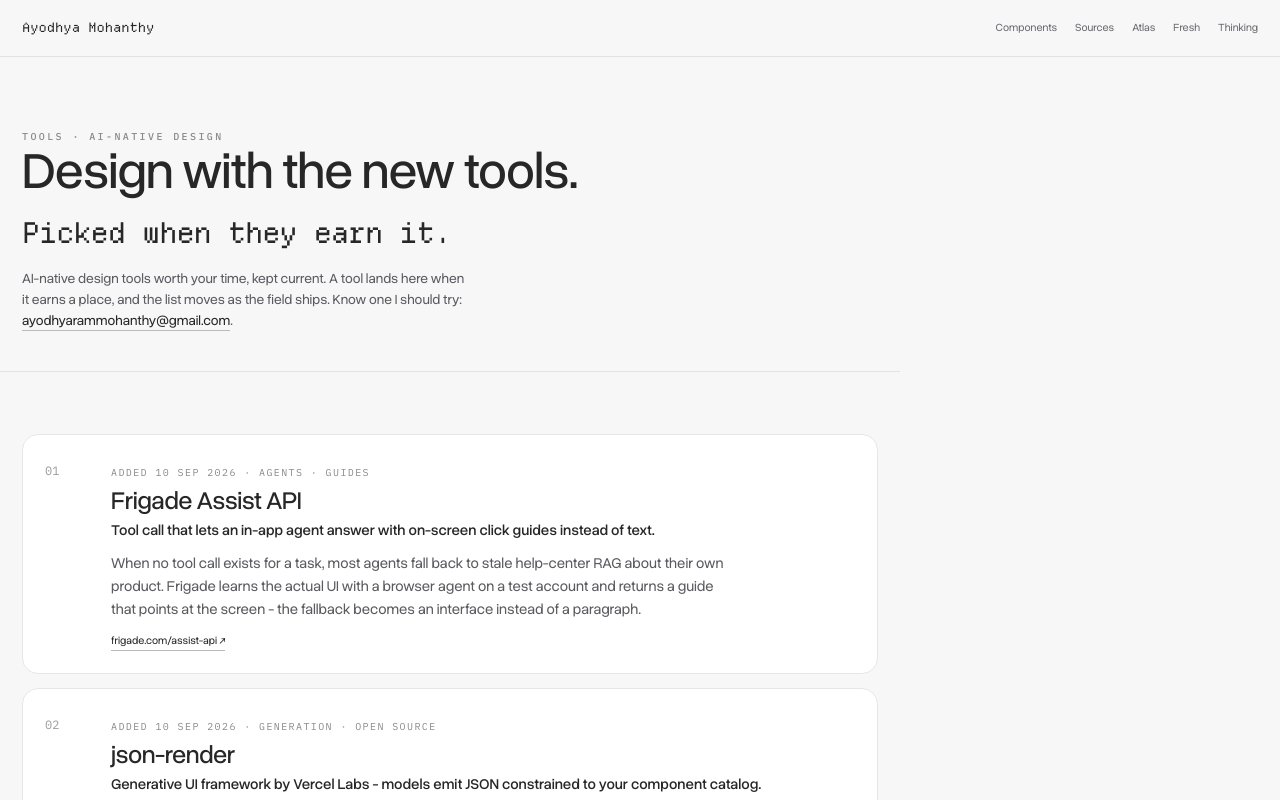
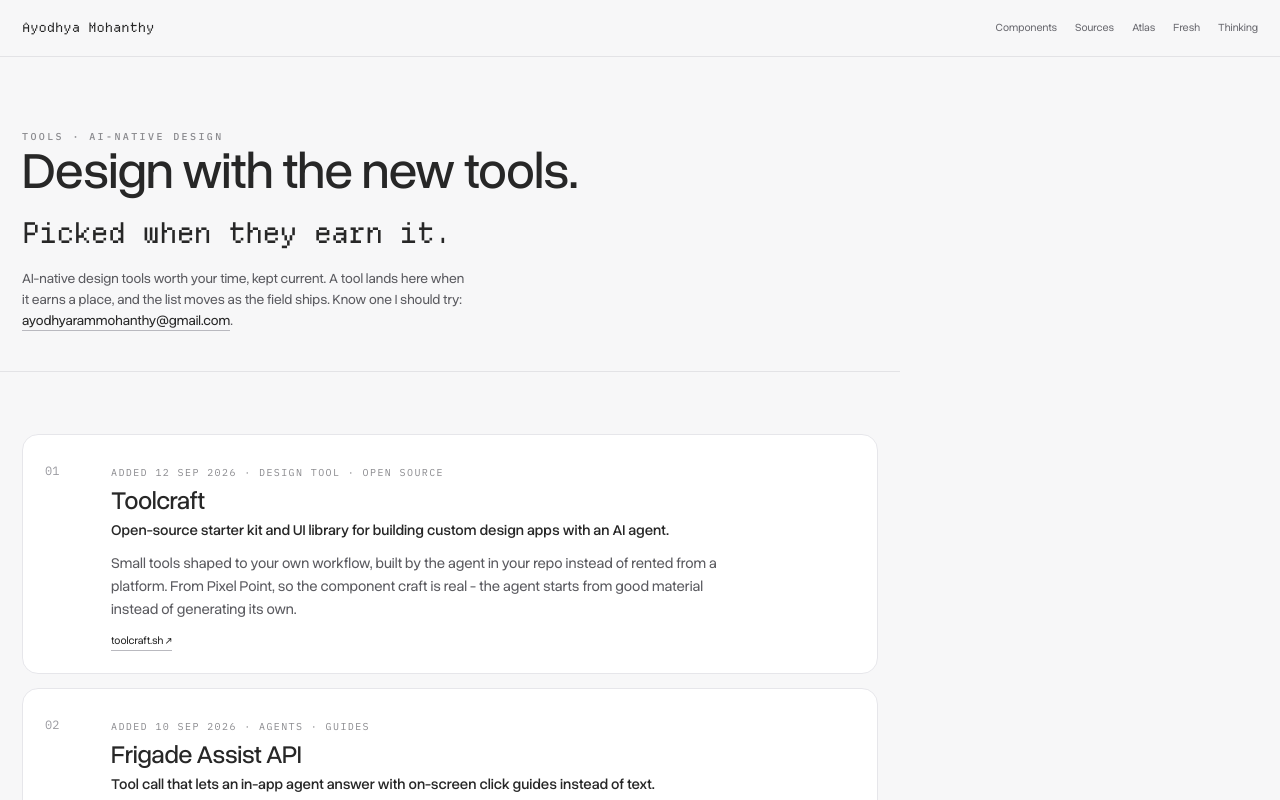
Before and after one commit to ayodhyamohanthy/ai-portfolio, a Next.js app: page /tools in a window 1280 px wide. Shown: the top 800 px of the page. Built offline with nearby package versions, Linux system fonts and the light colour scheme.

Commit message:
Tools: Toolcraft

```diff
--- a/app/toolsData.ts
+++ b/app/toolsData.ts
@@ -1,5 +1,6 @@
 export type ToolEntry={name:string;what:string;note:string;url:string;added:string;tags:string[]};
 export const tools:ToolEntry[]=[
+{name:'Toolcraft',what:'Open-source starter kit and UI library for building custom design apps with an AI agent.',note:'Small tools shaped to your own workflow, built by the agent in your repo instead of rented from a platform. From Pixel Point, so the component craft is real - the agent starts from good material instead of generating its own.',url:'https://toolcraft.sh',added:'12 Sep 2026',tags:['Design tool','Open source']},
 {name:'Frigade Assist API',what:'Tool call that lets an in-app agent answer with on-screen click guides instead of text.',note:'When no tool call exists for a task, most agents fall back to stale help-center RAG about their own product. Frigade learns the actual UI with a browser agent on a test account and returns a guide that points at the screen - the fallback becomes an interface instead of a paragraph.',url:'https://frigade.com/assist-api',added:'10 Sep 2026',tags:['Agents','Guides']},
 {name:'json-render',what:'Generative UI framework by Vercel Labs - models emit JSON constrained to your component catalog.',note:'The guardrail is the point: the model can only assemble components you defined, so generative UI gets predictable enough to ship. One catalog renders to React, Vue, Svelte, React Native, even PDF and terminal - and the bundled shadcn set means the first render already looks like a real product.',url:'https://json-render.dev',added:'10 Sep 2026',tags:['Generation','Open source']},
 {name:'v0',what:'Generative UI builder by Vercel - prompt to working React interface.',note:'The fastest way I know to make an interface idea tangible enough to judge. Output is real React and shadcn, so the throwaway draft is already close to the stack.',url:'https://v0.dev',added:'10 Sep 2026',tags:['Generation','Code']},
```
